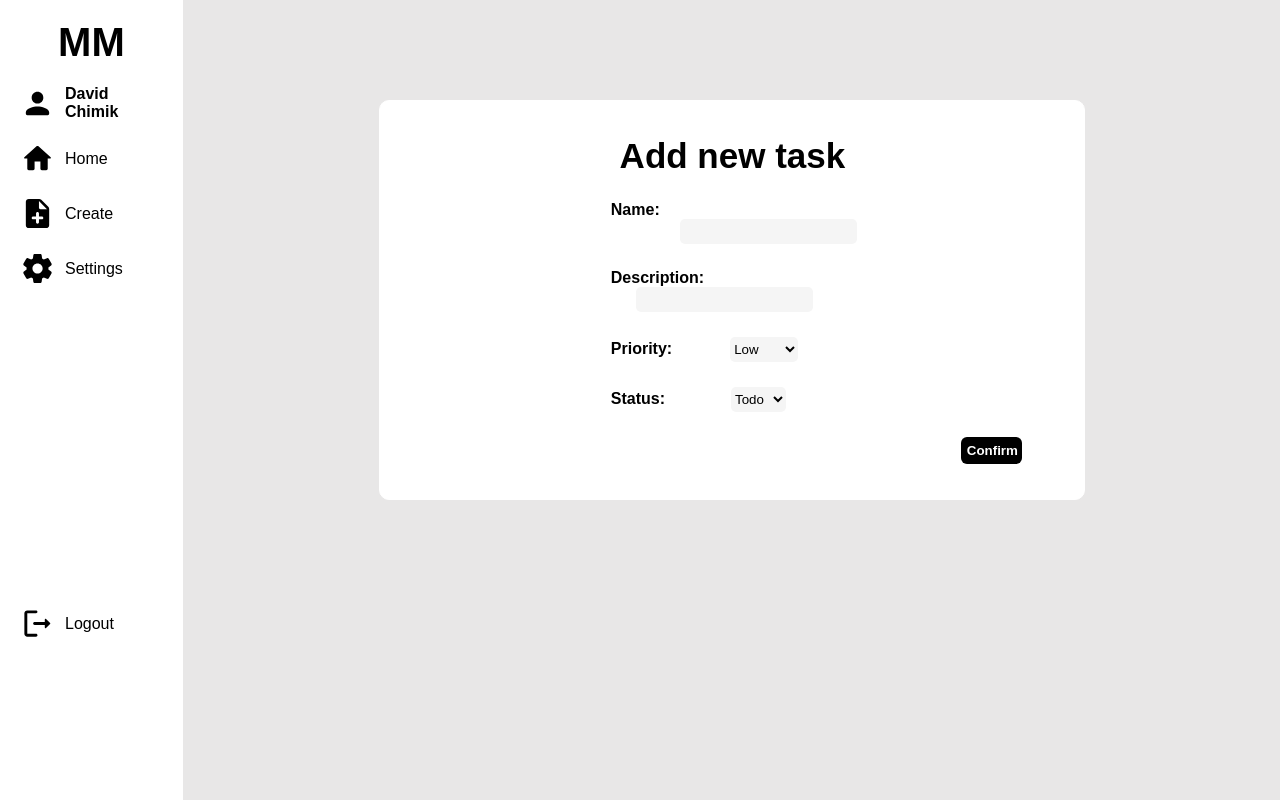
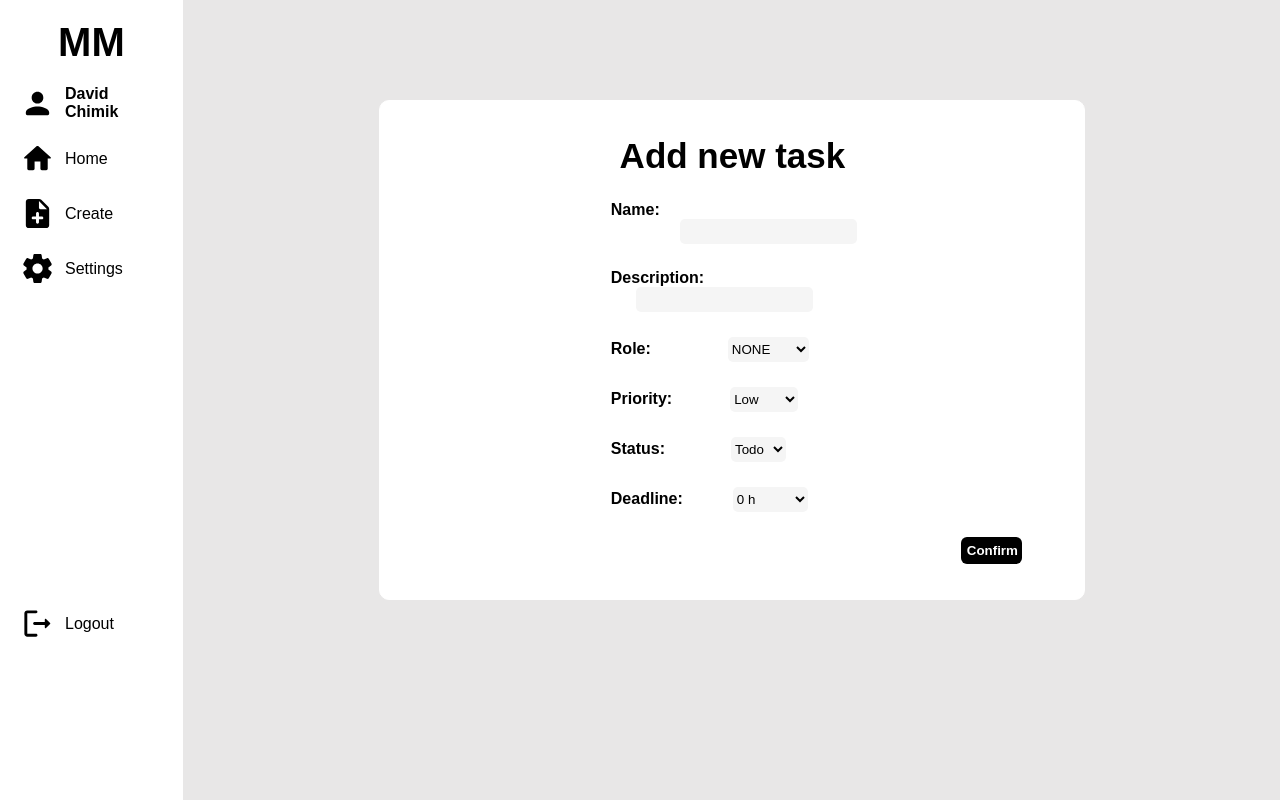
Before and after one commit to RuslanPidhainyi/Project-ManageMe-React, a React (Vite) app in the folder frontend/: page /project/1/story/1/add-task in a window 1280 px wide. Built offline with nearby package versions, Linux system fonts and the light colour scheme.

Commit message:
Code Review - v 4.0.24

```diff
--- a/frontend/src/Components/Сomponents of the task model/EditTaskModel/EditTaskModel.tsx
+++ b/frontend/src/Components/Сomponents of the task model/EditTaskModel/EditTaskModel.tsx
@@ -3,11 +3,13 @@ import "../../../Style/font.css"
 import "./style.scss"
 import { useEffect, useState } from "react";
 import { TaskModelType } from "../../../Types/TaskModel.type/TaskModel.type";
-import { StoryModelService } from "../../../Services/StoryModel.Service/StoryModel.Service";
+//import { StoryModelService } from "../../../Services/StoryModel.Service/StoryModel.Service";
 import { Priority } from "../../../Data/Enums/EnumPriority/Priority";
 import { Status } from "../../../Data/Enums/EnumStatus/Status";
 import { TaskModelService } from "../../../Services/TaskModel.Service/TaskModel.Service";
 import { ConfirmBtn } from "../../Button components/ConfirmBtn/ConfirmBtn";
+import { Role } from "../../../Data/Enums/EnumRole/Role";
+import { Deadline } from "../../../Data/Enums/EnumExecutionTime/Deadline";
 
 
 export const EditTaskModel = () => {
@@ -18,29 +20,28 @@ export const EditTaskModel = () => {
 
    const [name, setName] = useState("");
    const [desc, setDesc] = useState("");
+   const [role, setRole] = useState<Role>(Role.NONE)
    const [priority, setPriority] = useState<Priority>(Priority.LOW)
    const [status, setStatus] = useState<Status>(Status.TODO)
+   const [deadline, setDeadline] = useState<Deadline>(Deadline.ZERO)
 
    const navigate = useNavigate();
 
    useEffect(() => {
-      if(storyId)
-      {
-         const stories = StoryModelService.getStories();
-         const currentStory = stories.find(story => story.storyId  === storyId);
+      if (projectId && storyId && taskId) {
+         const currentTask = TaskModelService.getTaskById(projectId, storyId, taskId);
 
-         if(currentStory)
-         {
-            const currentTask = currentStory.tasks.find(task => task.taskId === taskId);
-
-            if(currentTask) {
-               setTask(currentTask)
-               setName(currentTask.taskName)
-               setDesc(currentTask.taskDesc)
-            }
+         if (currentTask) {
+            setTask(currentTask);
+            setName(currentTask.taskName);
+            setDesc(currentTask.taskDesc);
+            setRole(currentTask.taskRole);
+            setPriority(currentTask.taskPriority);
+            setStatus(currentTask.taskStatus);
+            setDeadline(currentTask.taskDeadline);
          }
       }
-   }, [storyId, taskId]);
+   }, [projectId, storyId, taskId]);
 
 
    const handleNameChange = (event: React.ChangeEvent<HTMLInputElement>) => {
@@ -51,6 +52,10 @@ export const EditTaskModel = () => {
       setDesc(event.target.value)
    }
 
+   const handleRoleChange = (event: React.ChangeEvent<HTMLSelectElement>) => {
+      setRole(event.target.value as Role)
+   }
+
    const handlePriorityChange = (event: React.ChangeEvent<HTMLSelectElement>) => {
       setPriority(event.target.value as Priority)
    }
@@ -59,12 +64,16 @@ export const EditTaskModel = () => {
       setStatus(event.target.value as Status)
    }
 
+   const handleDeadlineChange = (event: React.ChangeEvent<HTMLSelectElement>) => {
+      setDeadline(event.target.value as Deadline)
+   }
+
    const handleSubmit = (event: React.FormEvent<HTMLFormElement>) => {
       event.preventDefault();
       if (task && projectId && storyId) {
-         const updateTask = { ...task, taskName: name, taskDesc: desc, taskPriority: priority, taskStatus: status };
+         const updateTask = { ...task, taskName: name, taskDesc: desc, taskRole: role, taskPriority: priority, taskStatus: status, taskDeadline: deadline };
          TaskModelService.updateTaskModel(projectId, storyId, updateTask);
-         navigate(`/story/${storyId}`)//TEMPORARILY  story/:storyId
+         navigate(`/project/${projectId}/story/${storyId}`)
       } else {
          console.error("projectId is undefined");
       }
@@ -75,7 +84,7 @@ export const EditTaskModel = () => {
          <main className="common-card-edit-task-model-container">
             <main className="main-contener-edit-task-model-container">
                <h2 className="page-name-edit-task-model-container">Edit task</h2>
-               <form onClick={handleSubmit}>
+               <form onSubmit={handleSubmit}>
                   <div className="form-name-task">
                      <label htmlFor="name">Name:</label>
                      <input type="text" name="name" maxLength={53} value={name} onChange={handleNameChange} />
@@ -83,6 +92,14 @@ export const EditTaskModel = () => {
                   <div className="form-desc-task">
                      <label htmlFor="desc">Description:</label>
                      <input type="text" name="desc" maxLength={250} value={desc} onChange={handleDescChange}/>
+                  </div>
+                  <div className="form-role-task">
+                     <label htmlFor="role">Role:</label>
+                     <select id="role" value={role} onChange={handleRoleChange}>
+                     <option value={Role.NONE}>{Role.NONE}</option>
+                        <option value={Role.DEVELOPER}>{Role.DEVELOPER}</option>
+                        <option value={Role.DEVOPS}>{Role.DEVOPS}</option>
+                     </select>
                   </div>
                   <div className="form-priority-task">
                      <label htmlFor="priority">Priority:</label>
@@ -100,6 +117,20 @@ export const EditTaskModel = () => {
                         <option value={Status.DONE}>{Status.DONE}</option>
                      </select>
                   </div>
+                  <div className="form-deadline-task">
+                     <label htmlFor="deadline">Deadline:</label>
+                     <select id="deadline" value={deadline} onChange={handleDeadlineChange}>
+                        <option value={Deadline.ZERO}>{Deadline.ZERO}</option>
+                        <option value={Deadline.SIX}>{Deadline.SIX}</option>
+                        <option value={Deadline.EIGHT}>{Deadline.EIGHT}</option>
+                        <option value={Deadline.TWELVE}>{Deadline.TWELVE}</option>
+                        <option value={Deadline.TWENTY_FOUR}>{Deadline.TWENTY_FOUR}</option>
+                        <option value={Deadline.WEEK}>{Deadline.WEEK}</option>
+                        <option value={Deadline.TWO_WEEKS}>{Deadline.TWO_WEEKS}</option>
+                        <option value={Deadline.MONTH}>{Deadline.MONTH}</option>
+                        <option value={Deadline.THREE_MONTHS}>{Deadline.THREE_MONTHS}</option>
+                     </select>
+                  </div>
                   <ConfirmBtn />
                </form>
             </main>
--- a/frontend/src/Components/Сomponents of the task model/NewTaskModel/NewTaskModel.tsx
+++ b/frontend/src/Components/Сomponents of the task model/NewTaskModel/NewTaskModel.tsx
@@ -5,17 +5,19 @@ import { Priority } from "../../../Data/Enums/EnumPriority/Priority"
 import { Status } from "../../../Data/Enums/EnumStatus/Status"
 import { TaskModelService } from "../../../Services/TaskModel.Service/TaskModel.Service"
 import { ConfirmBtn } from "../../Button components/ConfirmBtn/ConfirmBtn"
+import { Role } from "../../../Data/Enums/EnumRole/Role"
+import { Deadline } from "../../../Data/Enums/EnumExecutionTime/Deadline"
 
 export const NewTaskModel = () => {
 
    const navigate = useNavigate()
    const { projectId, storyId } = useParams()
 
-   const handleCreateTask = (name: string, desc: string, priority: Priority, status: Status) => {
+   const handleCreateTask = (name: string, desc: string, role: Role, priority: Priority, status: Status, deadline: Deadline) => {
       if (name.trim() !== "" && desc.trim() !== "") {
          if (projectId && storyId) {
-            TaskModelService.createTaskModel(projectId, storyId, name, desc, priority, status);
-            navigate(`/project/${projectId}/task/${storyId}`);
+            TaskModelService.createTaskModel(projectId, storyId, name, desc, role, priority, status, deadline);
+            navigate(`/project/${projectId}/story/${storyId}`);
          } else {
             console.error("projectId is undefined");
          }
@@ -30,11 +32,15 @@ export const NewTaskModel = () => {
 
       const desc = (e.target as HTMLFormElement).querySelector<HTMLInputElement>("input[name='desc']")!.value;
 
+      const role = (e.target as HTMLFormElement).querySelector<HTMLSelectElement>("#role")!.value as Role;
+
       const priority = (e.target as HTMLFormElement).querySelector<HTMLSelectElement>("#priority")!.value as Priority;
 
       const status = (e.target as HTMLFormElement).querySelector<HTMLSelectElement>("#status")!.value as Status;
 
-      handleCreateTask(name, desc, priority, status);
+      const deadline = (e.target as HTMLFormElement).querySelector<HTMLSelectElement>("#deadline")!.value as Deadline;
+
+      handleCreateTask(name, desc, role,  priority, status, deadline);
    }
 
    return (
@@ -50,6 +56,14 @@ export const NewTaskModel = () => {
                   <div className="form-desc-task">
                      <label htmlFor="desc">Description:</label>
                      <input type="text" name="desc" />
+                  </div>
+                  <div className="form-role-task">
+                     <label htmlFor="role">Role:</label>
+                     <select id="role">
+                     <option value="NONE">NONE</option>
+                        <option value="Developer">Developer</option>
+                        <option value="Devops">Devops</option>
+                     </select>
                   </div>
                   <div className="form-priority-task">
                      <label htmlFor="priority">Priority:</label>
@@ -67,6 +81,20 @@ export const NewTaskModel = () => {
                         <option value="Done">Done</option>
                      </select>
                   </div>
+                  <div className="form-deadline-task">
+                     <label htmlFor="deadline">Deadline:</label>
+                     <select id="deadline" >
+                        <option value="0 h">0 h</option>
+                        <option value="6 h">6 h</option>
+                        <option value="8 h">8 h</option>
+                        <option value="12 h">12 h</option>
+                        <option value="24 h">24 h</option>
+                        <option value="1 week">1 week</option>
+                        <option value="2 weeks">2 weeks</option>
+                        <option value="1 month">1 month</option>
+                        <option value="3 months">3 months</option>
+                     </select>
+                  </div>
                   <ConfirmBtn />
                </form>
             </main>
--- a/frontend/src/Components/Сomponents of the task model/NewTaskModel/style.scss
+++ b/frontend/src/Components/Сomponents of the task model/NewTaskModel/style.scss
@@ -45,6 +45,20 @@
             border: none;
           }
         }
+        .form-role-task {
+          label {
+            font-weight: bold;
+          }
+          select {
+            margin: 0 0 0 77px; //margin: 0 0 0 56px; //if i dont use to  - font-weight: bold;
+            border-radius: 5px; //Temporary
+            border: none;
+            height: 25px;
+
+            option {
+            }
+          }
+        }
         .form-priority-task {
           label {
             font-weight: bold;
@@ -65,6 +79,21 @@
           }
           select {
             margin: 0 0 0 66px; //margin: 0 0 0 61px; //if i dont use to  - font-weight: bold;
+            border-radius: 5px; //Temporary
+            height: 25px;
+            border: none;
+
+            option {
+            }
+          }
+        }
+
+        .form-deadline-task {
+          label {
+            font-weight: bold;
+          }
+          select {
+            margin: 0 0 0 50px; //margin: 0 0 0 61px; //if i dont use to  - font-weight: bold;
             border-radius: 5px; //Temporary
             height: 25px;
             border: none;
--- a/frontend/src/Components/Сomponents of the task model/TaskDialogModel/TaskDialogModel.tsx
+++ b/frontend/src/Components/Сomponents of the task model/TaskDialogModel/TaskDialogModel.tsx
@@ -22,11 +22,20 @@ export const TaskDialogModel = (props: TaskDialogModelProps) => {
             <DialogContentText className="task-dialog-desc">
                {props.task.taskDesc}
             </DialogContentText>
+            <DialogContentText className="task-dialog-role">
+               <b>Role:</b> {props.task.taskRole}
+            </DialogContentText>
             <DialogContentText className="task-dialog-priority">
                <b>Priority:</b> {props.task.taskPriority}
             </DialogContentText>
             <DialogContentText className="task-dialog-status">
                <b>Status:</b> {props.task.taskStatus}
+            </DialogContentText>
+            <DialogContentText className="task-dialog-deadline">
+               <b>Deadline:</b> {props.task.taskDeadline}
+            </DialogContentText>
+            <DialogContentText className="task-dialog-date-of-creation-section">
+            <span>{props.task.taskDate}</span>
             </DialogContentText>
             {/* <DialogContentText>
                <b>Estimated Finish Time:</b> {props.task.taskEstimatedFinishTime}
--- /dev/null
+++ b/frontend/src/Data/Enums/EnumExecutionTime/Deadline.ts
@@ -0,0 +1,11 @@
+export enum Deadline {
+    ZERO = "0 h",
+    SIX = "6 h",
+    EIGHT = "8 h",
+    TWELVE = "12 h",
+    TWENTY_FOUR = "24 h",
+    WEEK = "1 week",
+    TWO_WEEKS = "2 weeks",
+    MONTH = "1 month",
+    THREE_MONTHS = "3 months"
+}
--- a/frontend/src/Data/Enums/EnumRole/Role.ts
+++ b/frontend/src/Data/Enums/EnumRole/Role.ts
@@ -1,5 +1,6 @@
 export enum Role {
   ADMIN = "Admin",
+  NONE = "NONE",
   DEVELOPER = "Developer",
   DEVOPS = "Devops",
 }
--- a/frontend/src/Pages/App/App.tsx
+++ b/frontend/src/Pages/App/App.tsx
@@ -66,7 +66,7 @@ function App() {
 
     /**************** TASK ****************/
 
-    //project/:projectId/story/:storyId - [page task], tasks
+    //project/:projectId/story/:storyId - [page task], TASKS
     //project/:projectId/story/:storyId/add-task
     //project/:projectId/story/:storyId/edit-task/:taskId
 
@@ -78,6 +78,7 @@ function App() {
         <Route path='/' element={<Login />} />
         <Route path='register' element={<Register />} />
         <Route path="/" element={<LeftBar profileUser={profileUser} />}>
+
           <Route path="profile/:userFullname/:userId" element={<Profile />} />
           <Route path="/home" element={<Home />} />
           <Route path="create" element={<Create />} />
```
Also changed, not shown: frontend/src/Components/Сomponents of the task model/EditTaskModel/style.scss (+31 -0 lines), frontend/src/Components/Сomponents of the task model/TaskDialogModel/style.scss (+12 -0 lines), frontend/src/Services/TaskModel.Service/TaskModel.Service.ts (+9 -4 lines), frontend/src/Types/TaskModel.type/TaskModel.type.ts (+6 -4 lines).
